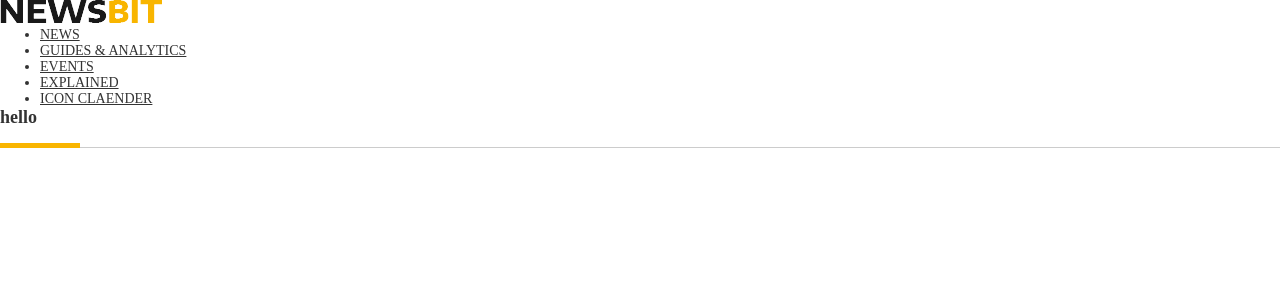
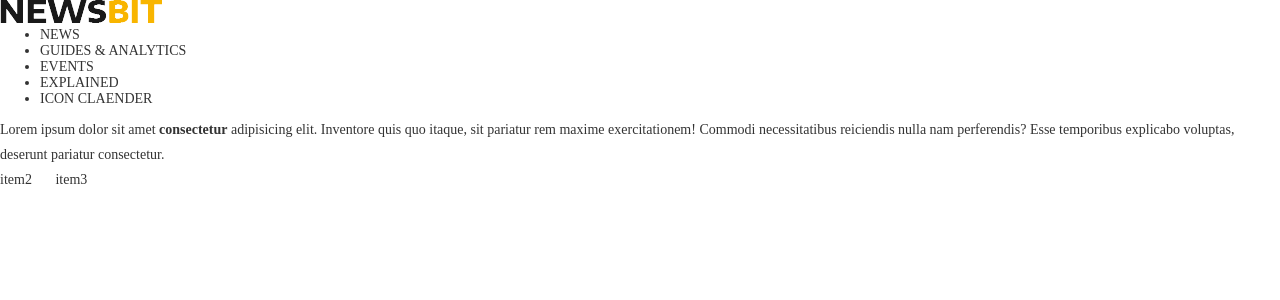
Before and after one commit to shayan881/template_project, a PHP site: page / in a window 1280 px wide. Shown: the top 300 px of the page. Run offline with PHP 8.4, Linux system fonts and the light colour scheme.

Commit message:
session 17

```diff
--- a/second_project/css/style.css
+++ b/second_project/css/style.css
@@ -44,3 +44,50 @@
     position: absolute;
     z-index: 1;
 }
+
+.article-title {
+    padding-top: 20px;
+}
+
+.article-title a {
+    font-size: 20px;
+    font-weight: 700;
+}
+
+.info-bar {
+    padding-top: 10px;
+    padding-bottom: 20px;
+    padding-left: 0px;
+}
+
+.info-bar li {
+    display: inline-block;
+    margin-right: 20px;
+    line-height: 25px;
+}
+
+.text-muted {
+    color: #888;
+}
+
+.text-yellow {
+    color: #F9B500;
+}
+
+a {
+    text-decoration: none;
+    transition: all .2s;
+}
+
+a:hover {
+    color: #F9B500;
+}
+
+a:hover>b {
+    color: #F9B500;
+}
+
+b {
+    font-weight: 700;
+    transition: all .2s;
+}
--- a/second_project/index.html
+++ b/second_project/index.html
@@ -33,7 +33,16 @@
         </header>
     </section>
 
-    <h2 class="title">hello</h2>
+    <ul class="info-bar">
+        <li>
+            <a href="#">Lorem ipsum dolor sit amet <b>consectetur</b> adipisicing elit. Inventore quis quo itaque, sit
+                pariatur
+                rem maxime exercitationem! Commodi necessitatibus reiciendis nulla nam perferendis? Esse temporibus
+                explicabo voluptas, deserunt pariatur consectetur.</a>
+        </li>
+        <li>item2</li>
+        <li>item3</li>
+    </ul>
 
     <footer class="footer"></footer>
 
```
